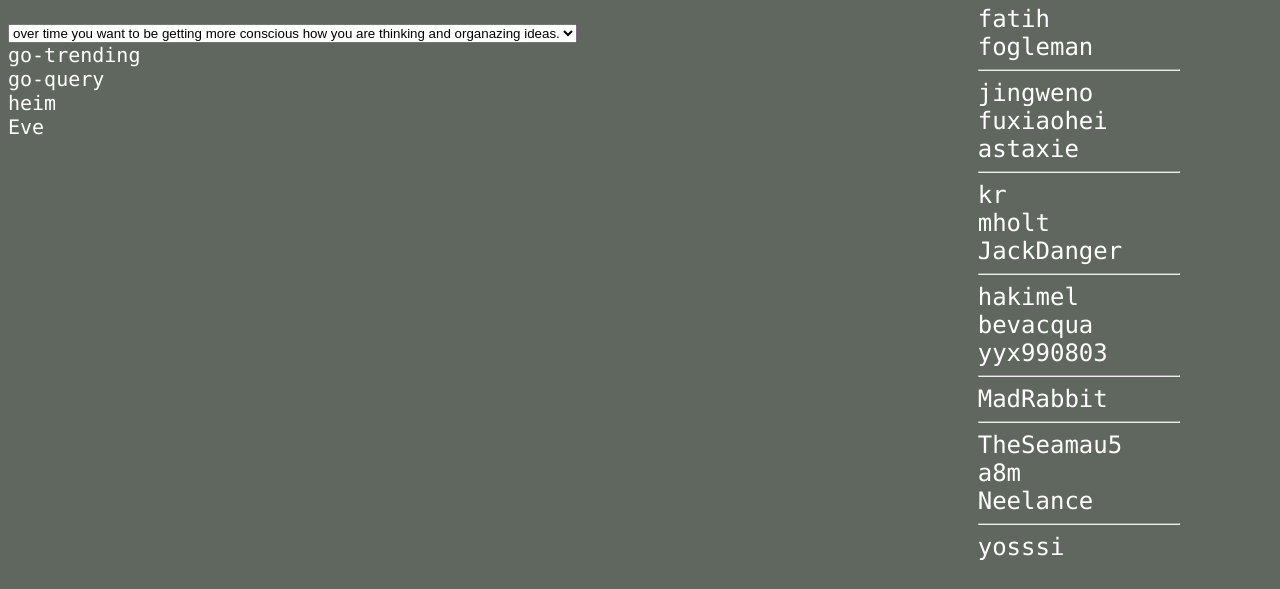
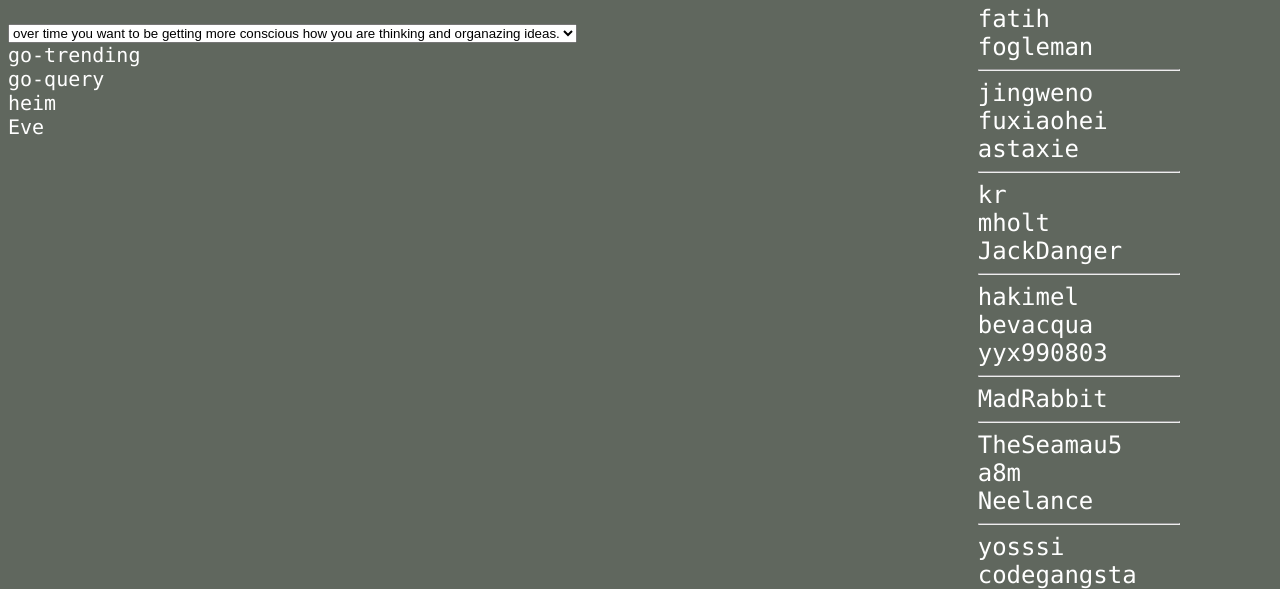
Before and after one commit to lanastasov/lanastasov.github.io, a plain HTML site: page index.html in a window 1280 px wide. Shown: the part 227-816 px from the top of the page. Drawn offline with Linux system fonts and the light colour scheme.

Commit message:
codegangsta

```diff
--- a/index.html
+++ b/index.html
@@ -57,7 +57,7 @@
 </head>
 <body>
 	<h1> ~~~ </h1>
-	<h2> %%</h2>
+	<h2> %% </h2>
 	<select>
 		<option value="over-time">
 			over time you want to be getting more conscious how you are thinking and organazing ideas.
@@ -112,8 +112,7 @@
 
 		<hr />
 		<a href="https://github.com/yosssi?tab=activity"> yosssi </a>
-
-
+		<a href="https://github.com/codegangsta?tab=activity"> codegangsta </a>
 
 	</div>
 
```
